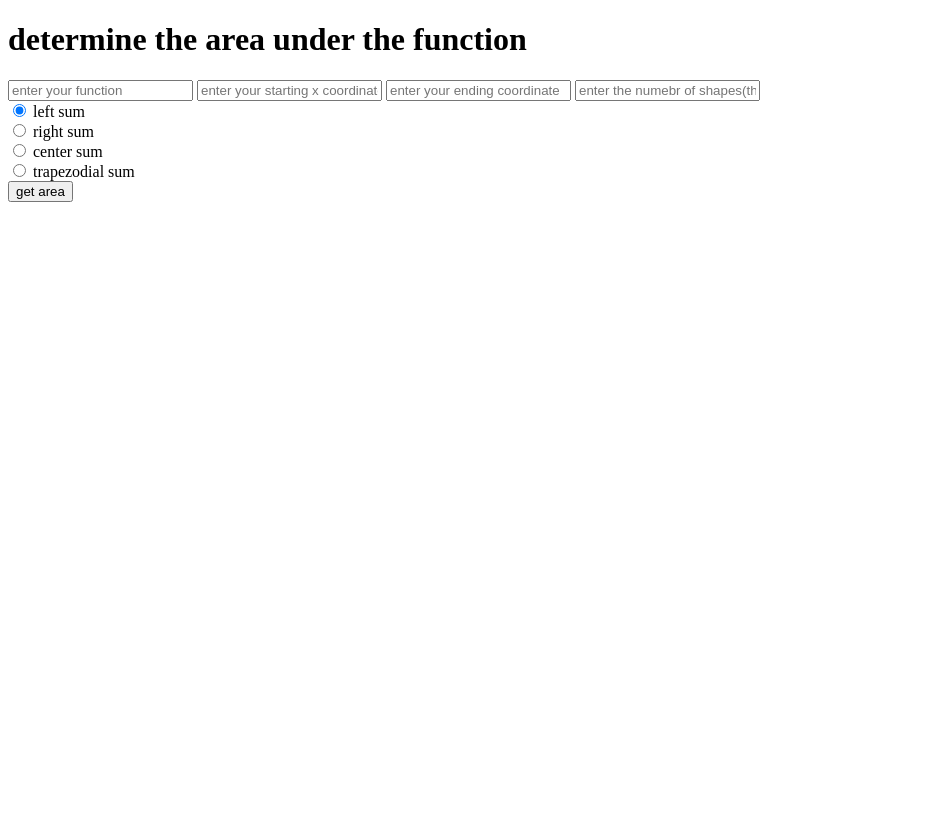
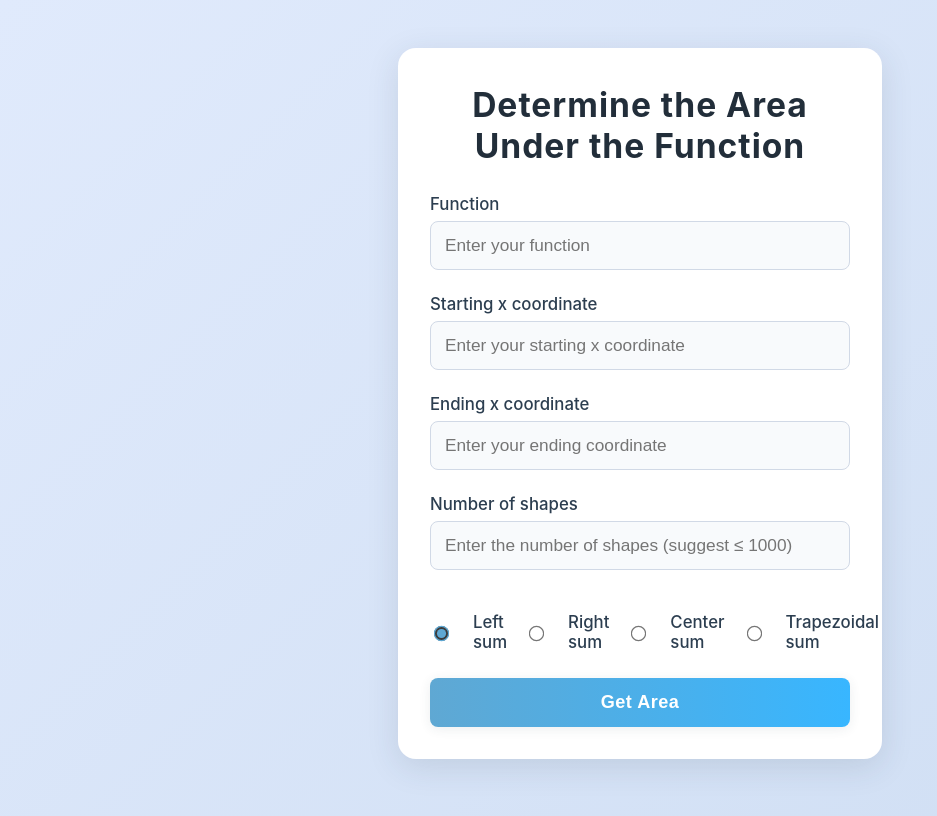
Before and after one commit to conquerer-wo/ai-project, a plain HTML site: page frotend/app.html in a window 1280 px wide. Shown: the whole page, without its empty margins (0-937 px from the left). Drawn offline with Linux system fonts and the light colour scheme.

Commit message:
styled the page

```diff
--- a/frotend/app.css
+++ b/frotend/app.css
@@ -0,0 +1,127 @@
+body {
+    background: linear-gradient(135deg, #e0eafc 0%, #cfdef3 100%);
+    font-family: 'Inter', 'Segoe UI', Arial, sans-serif;
+    margin: 0;
+    padding: 0;
+    min-height: 100vh;
+}
+
+.container {
+    background: #fff;
+    max-width: 420px;
+    margin: 48px auto 0 auto;
+    border-radius: 18px;
+    box-shadow: 0 8px 32px rgba(44, 62, 80, 0.13);
+    padding: 36px 32px 32px 32px;
+    display: flex;
+    flex-direction: column;
+    align-items: center;
+}
+
+h1 {
+    text-align: center;
+    color: #222e3a;
+    margin-top: 0;
+    margin-bottom: 28px;
+    font-size: 2.1rem;
+    font-weight: 700;
+    letter-spacing: 1px;
+}
+
+.form-group {
+    width: 100%;
+    margin-bottom: 22px;
+    display: flex;
+    flex-direction: column;
+    align-items: flex-start;
+}
+
+input[type="text"], input[type="number"], input[placeholder] {
+    width: 100%;
+    padding: 13px 14px;
+    border: 1.5px solid #d1d9e6;
+    border-radius: 8px;
+    font-size: 1.08rem;
+    background: #f8fafc;
+    margin-top: 7px;
+    margin-bottom: 2px;
+    box-sizing: border-box;
+    transition: border 0.2s, box-shadow 0.2s;
+}
+
+input[type="text"]:focus, input[type="number"]:focus, input[placeholder]:focus {
+    border: 1.5px solid #5fa8d3;
+    outline: none;
+    box-shadow: 0 2px 8px rgba(95, 168, 211, 0.08);
+}
+
+.radio-group {
+    display: flex;
+    gap: 18px;
+    margin: 18px 0 8px 0;
+    width: 100%;
+    justify-content: space-between;
+}
+
+input[type="radio"] {
+    accent-color: #5fa8d3;
+    transform: scale(1.18);
+    margin-right: 7px;
+    cursor: pointer;
+}
+
+label {
+    font-size: 1.05rem;
+    color: #2c3e50;
+    font-weight: 500;
+    cursor: pointer;
+    margin-bottom: 0;
+}
+
+button#butt {
+    width: 100%;
+    padding: 14px 0;
+    background: linear-gradient(90deg, #5fa8d3 0%, #38b6ff 100%);
+    color: #fff;
+    border: none;
+    border-radius: 8px;
+    font-size: 1.13rem;
+    font-weight: 700;
+    cursor: pointer;
+    box-shadow: 0 2px 12px rgba(44, 62, 80, 0.09);
+    margin-top: 18px;
+    letter-spacing: 0.5px;
+    transition: background 0.18s, transform 0.12s, box-shadow 0.18s;
+}
+
+button#butt:hover, button#butt:focus {
+    background: linear-gradient(90deg, #3b82c4 0%, #1fa2ff 100%);
+    transform: translateY(-2px) scale(1.025);
+    box-shadow: 0 4px 18px rgba(44, 62, 80, 0.13);
+    outline: none;
+}
+
+input[type="radio"] + label {
+    margin-right: 0;
+}
+
+@media (max-width: 600px) {
+    .container {
+        max-width: 98vw;
+        padding: 18px 6vw 22px 6vw;
+    }
+    h1 {
+        font-size: 1.25rem;
+    }
+    button#butt {
+        font-size: 1rem;
+        padding: 12px 0;
+    }
+    .form-group {
+        margin-bottom: 16px;
+    }
+    .radio-group {
+        flex-direction: column;
+        gap: 10px;
+    }
+}
--- a/frotend/app.html
+++ b/frotend/app.html
@@ -7,21 +7,35 @@
     <link rel="stylesheet" href="app.css">
 </head>
 <body>
-    <div><h1>determine the area under the function</h1></div>
-    <input id="input" placeholder="enter your function">
-    <input id="input1" placeholder="enter your starting x coordinate">
-    <input id="input2" placeholder="enter your ending coordinate">
-    <input id="input3" placeholder="enter the numebr of shapes(the more the better the estimate but i would sugesst not putting more than 1000")>
-    <br>
-
-    <!-- ...existing code... -->
-<input checked type="radio" value="left_sum" required name="y" id="left"> left sum <br>
-<input type="radio" value="right_sum" required name="y" id="right"> right sum <br>
-<input type="radio" value="center_sum" required name="y" id="center"> center sum <br>
-<input type="radio" value="trap_sum" required name="y" id="trapezoid"> trapezodial sum <br>
-<!-- ...existing code... -->
-
-    <button id = "butt" >get area</button>
+    <div class="container">
+        <h1>Determine the Area Under the Function</h1>
+        <div class="form-group">
+            <label for="input">Function</label>
+            <input id="input" type="text" placeholder="Enter your function">
+        </div>
+        <div class="form-group">
+            <label for="input1">Starting x coordinate</label>
+            <input id="input1" type="number" placeholder="Enter your starting x coordinate">
+        </div>
+        <div class="form-group">
+            <label for="input2">Ending x coordinate</label>
+            <input id="input2" type="number" placeholder="Enter your ending coordinate">
+        </div>
+        <div class="form-group">
+            <label for="input3">Number of shapes</label>
+            <input id="input3" type="number" placeholder="Enter the number of shapes (suggest ≤ 1000)">
+        </div>
+        <div class="radio-group">
+            <input checked type="radio" value="left_sum" required name="y" id="left">
+            <label for="left">Left sum</label>
+            <input type="radio" value="right_sum" required name="y" id="right">
+            <label for="right">Right sum</label>
+            <input type="radio" value="center_sum" required name="y" id="center">
+            <label for="center">Center sum</label>
+            <input type="radio" value="trap_sum" required name="y" id="trapezoid">
+            <label for="trapezoid">Trapezoidal sum</label>
+        </div>
+        <button id="butt">Get Area</button>
+    </div>
     <script src="app.js"></script>
 </body>
-</html>
```
